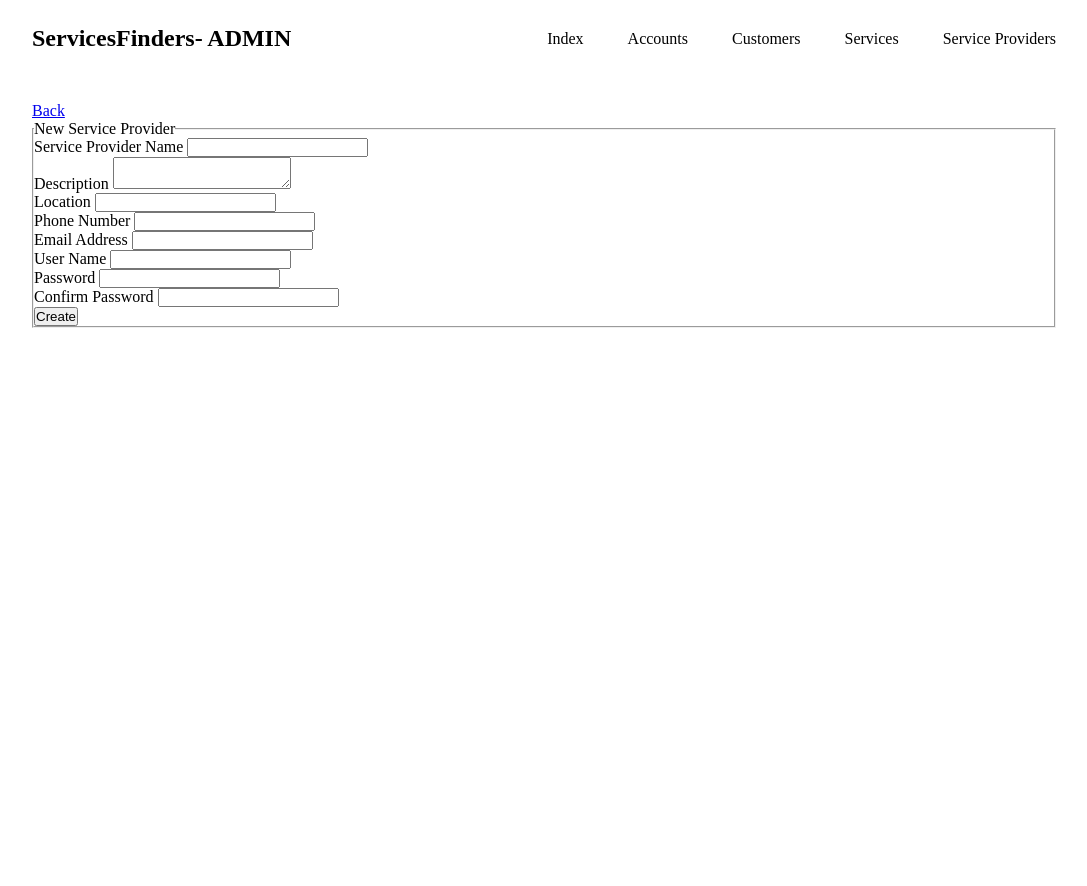
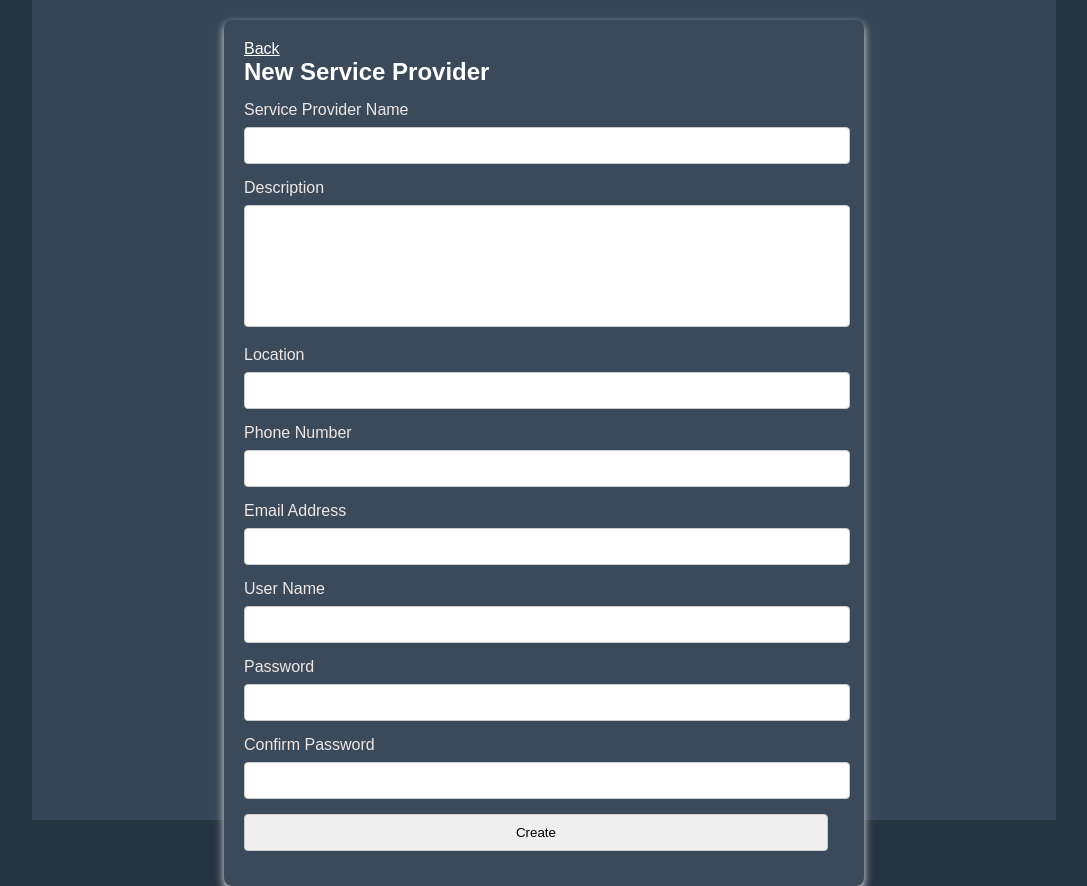
Before and after one commit to OryxxCy/WebDev2Project, a PHP site: page /create_service_providers.php in a window 1280 px wide. Shown: the whole page, without its empty margins (96-1183 px from the left). Before the commit the page ends 328 px from the top, so only its background shows below. Run offline with PHP 8.4, Linux system fonts and the light colour scheme; the visitor is signed in with stand-in values (Sample User, id 1).

Commit message:
version 1.6 Changelog 1. admin.php : added the div class sectionBox to match the css 2. adminNavigation.php : removed the accounts tag 3. Removed the create_accounts.php 4. create_customers : added the div class "formBox" to match the css. Added the password mismatch error. 5. create_service_provider : added the div class "formBox" to match the css. Added the password mismatch error. 6. customer.php : added the div class sectionBox to match the css 7. Removed the edit_accounts.php 8.edit_customers.php : associated accounts can also be edited in this page now 9. edit_service_provider.php : associated accounts can also be edited in this page now 10. index.php : added the div class sectionBox to match the css 11. login.php : added the div class "formBox" to match the css 12. register.php : added the div class sectionBox to match the css 13. serviceProvider.php :  added the div class sectionBox to match the css 14. style.css : arrange the sections in index and the forms.

```diff
--- a/admin.php
+++ b/admin.php
@@ -56,6 +56,7 @@ if(isset($_GET['table'])){
     <?php if($_SESSION['type'] == 'admin'):?>
     <?php include('adminNavigation.php')?>
     <div id="content">
+    <div class="sectionBox">
         <h2>Your are login as <?= $_SESSION['userName']?></h2>
         <a href="logout.php">logout</a>
         <div id="services">
@@ -80,6 +81,7 @@ if(isset($_GET['table'])){
     <?php else:?>
         <h2>Only admins can access this page.</h2>
     <?php endif?>
+    </div>
 </div>
 </body>
 </html>
--- a/adminNavigation.php
+++ b/adminNavigation.php
@@ -2,7 +2,6 @@
     <h2 class="logo">ServicesFinders- ADMIN</h2>
     <nav class="navigation">
         <a href="Index.php">Index</a>
-        <a href="admin.php?table=accounts&column=user_Name">Accounts</a>
         <a href="admin.php?table=customers&column=name">Customers</a>
         <a href="admin.php?table=services&column=name">Services</a>
         <a href="admin.php?table=service_providers&column=name">Service Providers</a>
--- a/create_service_providers.php
+++ b/create_service_providers.php
@@ -10,9 +10,11 @@ if (isset($_SESSION['userName'])) {
     }
 }
 
+$passwordError = "";
+
 if ($_POST) {
-    if (trim($_POST['name']) == null || trim($_POST['description']) == null) {
-        header("Location: error.php");
+    if ($_POST['password'] !=  $_POST['confirmPassword']) {
+        $passwordError = "The passwords do not match.";
     }else{
             $name = filter_input(INPUT_POST, 'name', FILTER_SANITIZE_FULL_SPECIAL_CHARS);
             $description = filter_input(INPUT_POST, 'description', FILTER_SANITIZE_FULL_SPECIAL_CHARS);
@@ -69,16 +71,15 @@ if ($_POST) {
 </head>
 <body>
     <div id="container">
+    <div class ="formBox">
     <?php if(isset($_SESSION['userName'])):?>
-        <?php include('adminNavigation.php')?>
         <a href="admin.php">Back</a>
     <?php else:?>
         <a href="index.php">Back</a>
     <?php endif?>
         <div>
             <form method="post">
-                <fieldset>
-                <legend>New Service Provider</legend>
+                <h2>New Service Provider</h2>
                 <p>
                 <label for="name">Service Provider Name</label>
                 <input name="name" id="name">
@@ -111,11 +112,12 @@ if ($_POST) {
                 <label for="confirmPassword">Confirm Password</label>
                 <input name="confirmPassword" id="confirmPassword" type="password">
                 </p>
+                <p class = "errorMessage"><?= $passwordError?></p>
                 <p>
                 <input type="submit" value="Create">
                 </p>
-                </fieldset>
             </form>
+        </div>
         </div>
     </div>
 </body>
--- a/customer.php
+++ b/customer.php
@@ -14,7 +14,6 @@ if($id = filter_input(INPUT_GET, 'id', FILTER_SANITIZE_NUMBER_INT))
 }else{
     header("Location: index.php");
 }
-
 ?>
 
 <!DOCTYPE html>
@@ -29,6 +28,7 @@ if($id = filter_input(INPUT_GET, 'id', FILTER_SANITIZE_NUMBER_INT))
 <body>
     <div id="container">
     <?php include('navigation.php')?>
+    <div class="sectionBox">
         <div>
             <?php if(isset($_SESSION['userName'])):?>
                 <h2>Welcome <?= $_SESSION['userName']?></h2>
@@ -44,5 +44,6 @@ if($id = filter_input(INPUT_GET, 'id', FILTER_SANITIZE_NUMBER_INT))
             <?php endif?>
         <?php endif?>
     </div>
+</div>
 </body>
 </html>
--- a/index.php
+++ b/index.php
@@ -70,8 +70,7 @@ if (isset($_POST['serviceProvidersSearchButton'])) {
         </p>
         </section>
     </div>
-
-    <div id="services">
+    <div class="sectionBox">
         <section class="searchBar">
             <h2>Services</h2>
             <form method="post">
@@ -88,7 +87,7 @@ if (isset($_POST['serviceProvidersSearchButton'])) {
         </section>
     </div>
 
-    <div id="serviceProviders">
+    <div class="sectionBox">
         <section class="searchBar">
             <h2>Service Providers</h2>
             <form method="post">
--- a/login.php
+++ b/login.php
@@ -50,7 +50,9 @@ if ($_POST) {
     <title>Login</title>
 </head>
 <body>
-<?php include('navigation.php')?>
+<div id="container">
+    <div class ="formBox">
+    <a href="index.php">Back</a>
             <?php if(!isset($_SESSION['userName'])):?>
                 <h2>Login</h2>
                 <form method="post">
@@ -64,5 +66,7 @@ if ($_POST) {
             <?php else:?>
                 <h2>You are already login as <?= ($_SESSION['userName'])?></h2>
             <?php endif ?>
+    </div>
+</div>
 </body>
 </html>
--- a/register.php
+++ b/register.php
@@ -8,11 +8,13 @@
 </head>
 <body>
     <div id="container">
+        <div class = "formBox">
         <h3>What account would you like to create</h3>
             <form method="post">
             <a href="create_service_providers.php">Service Provider</a>
             <a href="create_customers.php">Customer</a>
             </form>
+        </div>
     </div>
 </body>
 </html>
--- a/serviceProvider.php
+++ b/serviceProvider.php
@@ -29,6 +29,7 @@ if($id = filter_input(INPUT_GET, 'id', FILTER_SANITIZE_NUMBER_INT))
 <body>
     <div id="container">
     <?php include('navigation.php')?>
+    <div class="sectionBox">
             <div>
                 <?php if(isset($_SESSION['userName'])):?>
                     <h2>Welcome <?= $_SESSION['userName']?></h2>
@@ -49,5 +50,6 @@ if($id = filter_input(INPUT_GET, 'id', FILTER_SANITIZE_NUMBER_INT))
                 <?php endif?>
             <?php endif?>
     </div>
+    </div>
 </body>
 </html>
--- a/style.css
+++ b/style.css
@@ -3,17 +3,55 @@
     padding: 0;
 }
 
+body {
+    font-family: 'Arial', sans-serif;
+    background-color: #273543;
+    color: #fff;
+}
+
 #container {
     max-width: 80%;
+    height: 100vh;
     margin: auto;
+    background-color: #344658;
+    padding-top: 20px;
+}
+
+#content {
+    display: flex;
+    flex-direction: column;
+    gap: 20px;
+}
+
+#about, .sectionBox {
+    padding: 20px;
+    border-radius: 10px;
+    box-shadow: 0 4px 8px #efe6e6;
+}
+
+.sectionBox input{
+    border: none;
+    border-radius: 5px;
+    padding: 2px;
+    height: 30px;
+    width: 250px;
+}
+
+.sectionBox p {
+    display: block;
 }
 
 header{
-    width: 100%;
+    width: 90%;
     padding: 25px 0 50px 0;
     display: flex;
     justify-content: space-between;
     align-items: center;
+    margin: auto;
+}
+
+a{
+    color: #fff;
 }
 
 .logo{
@@ -23,7 +61,6 @@ header{
 .navigation a {
     position: relative;
     text-decoration: none;
-    color: black;
     margin-left: 40px;
 }
 
@@ -35,11 +72,6 @@ header{
 .navigation .loginButton{
     width: 120px;
     height: 50px;
-    background: transparent;
-    border: 2px solid;
-    border-radius: 5px;
-    margin-left: 40px;
-    transition: 0.3s;
 }
 
 .navigation .loginButton:hover{
@@ -79,3 +111,40 @@ button {
     border: none;
     border-radius: 10px;
 }
+
+.formBox{
+    max-width: 600px;
+    background-color: #3a4a5a;
+    margin: auto;
+    padding: 20px;
+    border-radius: 8px;
+    box-shadow: 0 4px 8px #efe6e6;
+}
+
+.formBox label {
+    display: block;
+    margin-bottom: 8px;
+    color: #efe6e6;
+}
+
+.formBox  h2{
+    margin-bottom: 15px;
+}
+
+.formBox input, .formBox textarea, .formBox button{
+    width: calc(100% - 16px);
+    padding: 10px;
+    margin-bottom: 15px;
+    border: 1px solid #ccc;
+    border-radius: 4px;
+}
+
+.formBox textarea{
+    height: 100px;
+    resize: none;
+}
+
+.errorMessage{
+    color: red;
+    font-size: 1.2em;
+}
```
Also changed, not shown: create_accounts.php (deleted, +0 -67 lines), create_customers.php (+4 -3 lines), edit_accounts.php (deleted, +0 -96 lines), edit_customers.php (+62 -17 lines), edit_service_providers.php (+58 -24 lines). Lines whose indentation alone changed are shown as unchanged.
